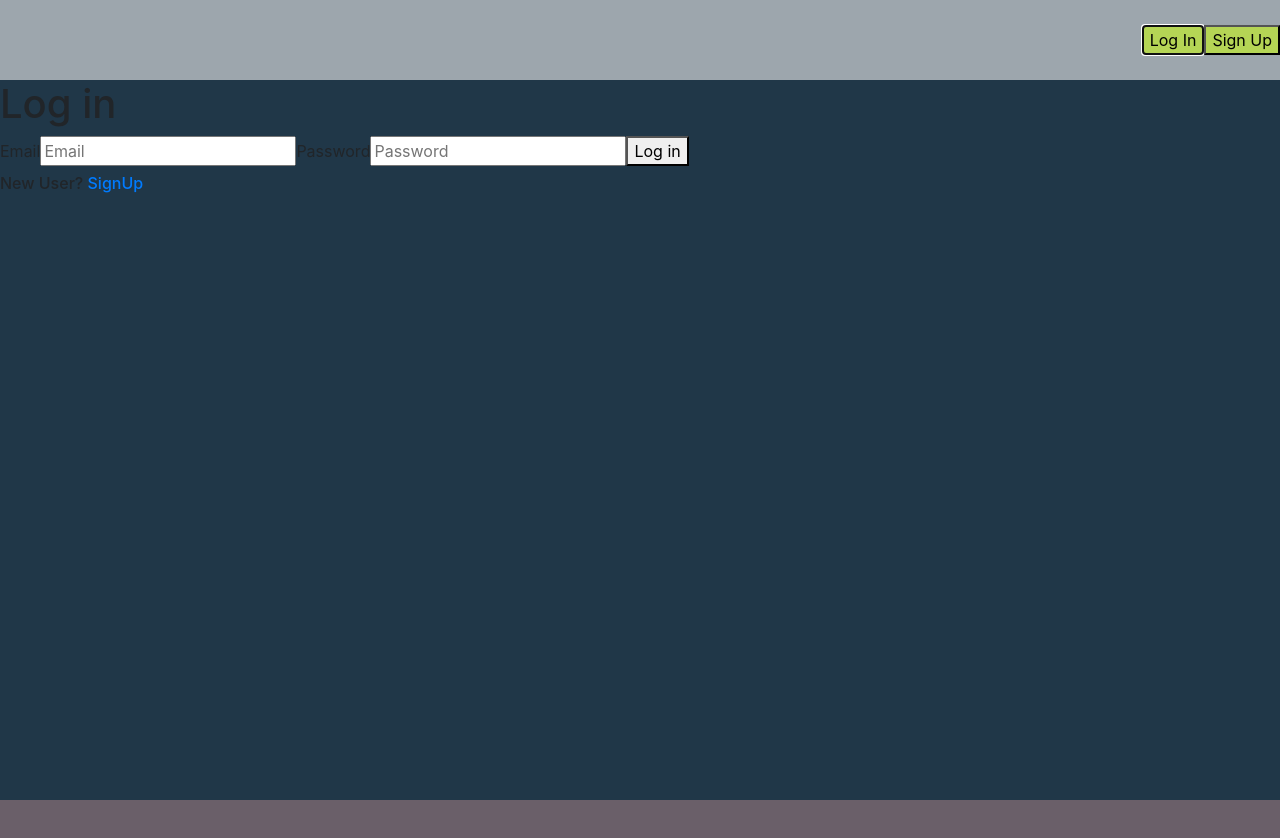
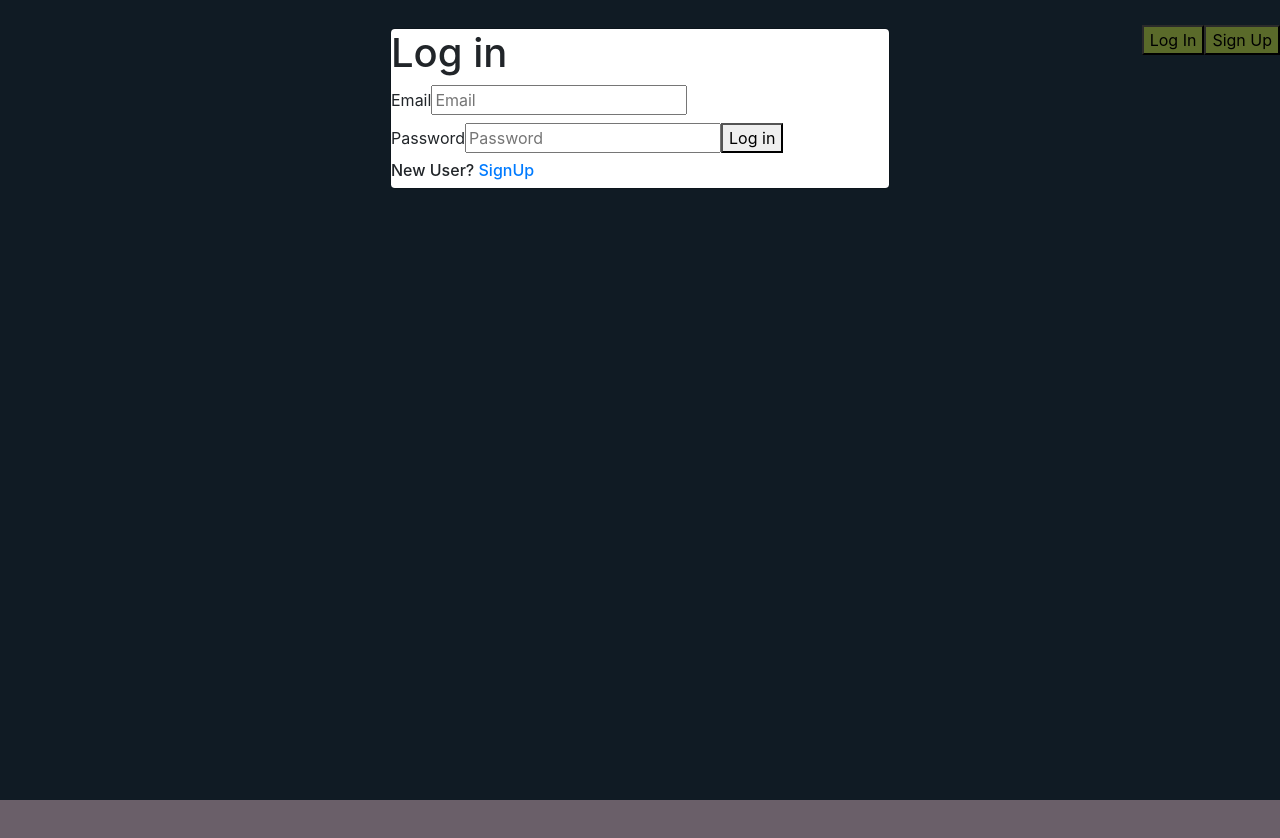
Before and after one commit to mrkrosenberg/UW-comms-official, a React (Create React App) app: page /landing in a window 1280 px wide. Both pictures are taken after a click on the button "Log In". Shown: the top 838 px of the page. Built offline with nearby package versions, Linux system fonts and the light colour scheme; no server answers.

Commit message:
adds modal to landing page for signup/login, fixes navbar to top

```diff
--- a/src/Views/Landing/Landing.jsx
+++ b/src/Views/Landing/Landing.jsx
@@ -12,6 +12,7 @@ import './Landing.scss';
 
 // Bootstrap Imports
 // import Navbar from 'react-bootstrap/Navbar';
+import Modal from 'react-bootstrap/Modal';
 
 export class Landing extends Component {
 
@@ -20,33 +21,51 @@ export class Landing extends Component {
         // console.log(AuthContext);
 
         this.state = {
-            userStatus: ''
+            userStatus: '',
+            showModal: false
         };
 
+    };
+
+    openModal = () => {
+
+        this.setState({
+            showModal: true
+        });
+    };
+
+    closeModal = () => {
+
+        this.setState({
+            showModal: false
+        });
     };
 
 
 // Refactor these functions
     logIn = () => {
 
+        this.openModal();
         this.setState({
             userStatus: 'login'
         });
     };
 
-    signUp =() => {
+    signUp = () => {
 
+        this.openModal();
         this.setState({
             userStatus: 'signup'
         });
     };
+
 
     componentWillUnmount() {
 
         this.setState({
             userStatus: ''
         })
-    }
+    };
 
     render() {
 
@@ -54,12 +73,17 @@ export class Landing extends Component {
 
         return (
             <div className="landing-view">
-                    <header className="auth-options">
+                <header>
+                    <div className="auth-options">
                         <button className="option-button" onClick={this.logIn}>Log In</button>
                         <button className="option-button" onClick={this.signUp}>Sign Up</button>
-                    </header>
-                { this.state.userStatus === 'login' && <LogIn />}
-                { this.state.userStatus === 'signup' && <SignUp />}
+                    </div>
+                </header>
+
+                <Modal show={this.state.showModal} onHide={this.closeModal}>
+                    { this.state.userStatus === 'login' && <LogIn />}
+                    { this.state.userStatus === 'signup' && <SignUp />}
+                </Modal>
             </div>
         )
     };
--- a/src/Views/Landing/Landing.scss
+++ b/src/Views/Landing/Landing.scss
@@ -7,13 +7,21 @@
     background-color: $secondary-color;
 }
 
+header {
+    position: fixed;
+    top: 0;
+    left: 0;
+    margin: auto;
+    width: 100%;
+}
+
 .auth-options {
     display: flex;
     align-items: center;
     justify-content: flex-end;
 
     height: 10vh;
-    background-color: rgba(241,241,241, 0.6);
+    // background-color: rgba(241,241,241, 0.6);
 }
 
 .option-button {
```
Also changed, not shown: src/Static/main-bg.jpg (added).
